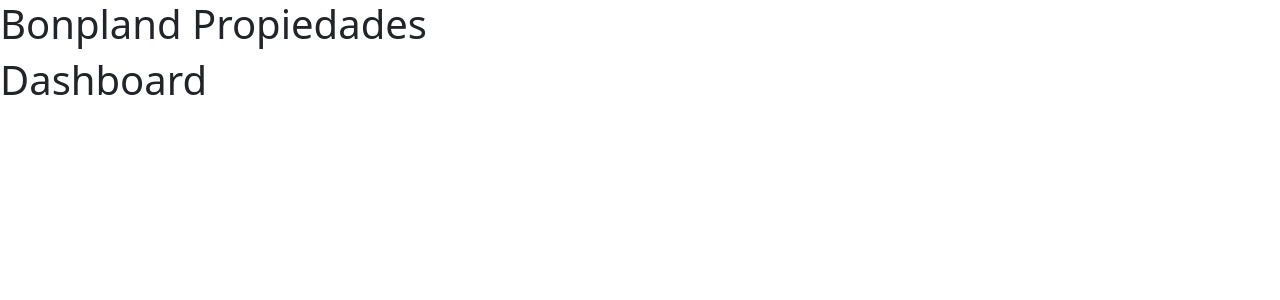
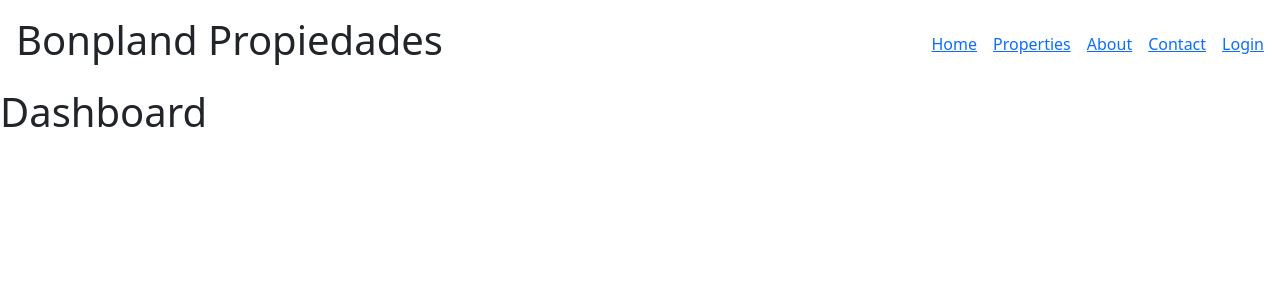
Before and after one commit to ali-zunega/project_bonpland, a React (Vite) app in the folder frontend/: page /admin in a window 1280 px wide. Shown: the top 300 px of the page. Built offline with nearby package versions, Linux system fonts and the light colour scheme.

Commit message:
created navbar

```diff
--- a/frontend/src/App.jsx
+++ b/frontend/src/App.jsx
@@ -2,13 +2,14 @@
 
 import './App.css'
 import AppRouter from './app/router';
+import Navbar from './components/Navbar/Navbar';
 
 function App() {
 
 
     return (
         <>
-    <h1>Bonpland Propiedades</h1>
+    <Navbar />
         <AppRouter />
     </>
     )
--- a/frontend/src/components/Navbar/Navbar.jsx
+++ b/frontend/src/components/Navbar/Navbar.jsx
@@ -0,0 +1,19 @@
+import React from "react";
+
+const Navbar = () => {
+  return (
+    <nav className="navbar d-flex justify-content-between align-items-center p-3">
+        <h1>Bonpland Propiedades</h1>
+        <li className="list-unstyled">
+            <ul className="d-flex gap-3 list-unstyled mb-0">
+                <li><a href="/">Home</a></li>
+                <li><a href="/properties">Properties</a></li>
+                <li><a href="/about">About</a></li>
+                <li><a href="/contact">Contact</a></li>
+                <li><a href="/login">Login</a></li>
+            </ul>
+        </li>
+    </nav>
+    );
+};
+export default Navbar;
```
